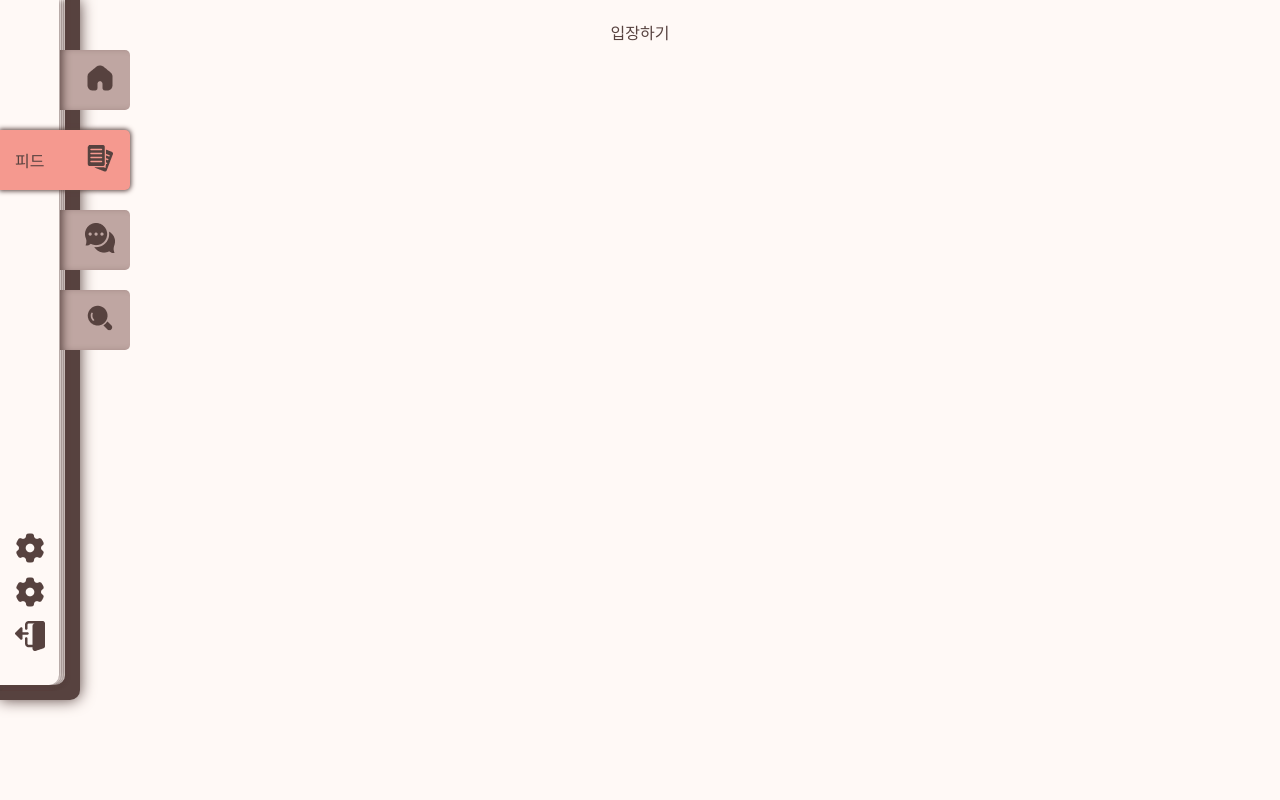
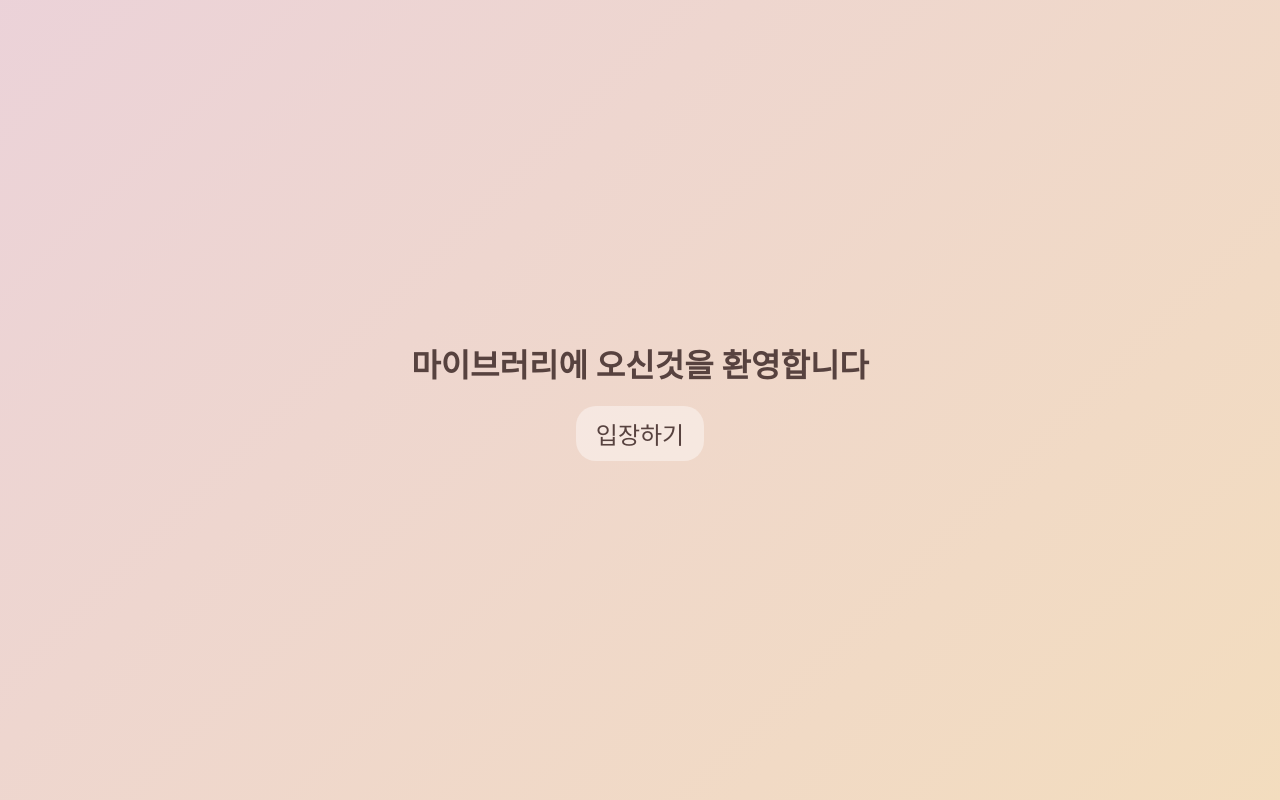
Before and after one commit to thingk0/Mybrary, a React (Create React App) app in the folder frontend/: page / in a window 1280 px wide. Built offline with nearby package versions, Linux system fonts and the light colour scheme; a web font is replaced by a local one.

Commit message:
FEAT : 웰컴,배경,에러페이지가기수정
Change-Id: Ic06c43e97031274e4ad85973a38ba2b99c8d2180

```diff
--- a/frontend/package.json
+++ b/frontend/package.json
@@ -21,6 +21,7 @@
     "lottie-web": "^5.12.2",
     "multer": "^1.4.5-lts.1",
     "mysql2": "^3.9.1",
+    "particles.js": "^2.0.0",
     "react": "^18.2.0",
     "react-dom": "^18.2.0",
     "react-draft-wysiwyg": "^1.15.0",
--- a/frontend/src/App.js
+++ b/frontend/src/App.js
@@ -1,4 +1,4 @@
-import { Outlet } from "react-router-dom";
+import { Outlet, useLocation } from "react-router-dom";
 import Nav from "./components/atom/Nav";
 import "./App.css";
 import axios from "axios";
@@ -56,10 +56,14 @@ export default function App() {
     }
     socketConnect();
   }, []);
+  const location = useLocation(); // 현재 위치 정보를 가져옵니다.
+
+  // 현재 경로가 홈('/')이면 Nav를 숨깁니다.
+  const showNav = location.pathname !== "/" && location.pathname !== "/join";
 
   return (
     <>
-      <Nav />
+      {showNav && <Nav />}
       <div>
         <Outlet />
       </div>
--- a/frontend/src/index.css
+++ b/frontend/src/index.css
@@ -1,5 +1,18 @@
 body {
   margin: 0;
   padding: 0;
-  background-color: var(--main4);
+  background: linear-gradient(135deg, #fff4e8 0%, #ffe1e1 100%);
+  animation: gradientBG 7s ease infinite;
+  background-size: 400% 400%;
 }
+@keyframes gradientBG {
+  0% {
+    background-position: 0% 50%;
+  }
+  50% {
+    background-position: 100% 50%;
+  }
+  100% {
+    background-position: 0% 50%;
+  }
+}
--- a/frontend/src/pages/ErrorPage.js
+++ b/frontend/src/pages/ErrorPage.js
@@ -1,6 +1,7 @@
 import Container from "../components/frame/Container";
 import styles from "./style/ErrorPage.module.css";
 import React from "react";
+import { Link } from "react-router-dom";
 import animationData from "../assets/lottie/image.json";
 import LottieAnimation from "../components/common/LottieAnimation.js";
 export default function ErrorPage() {
@@ -12,6 +13,9 @@ export default function ErrorPage() {
             <span className={styles.앗}>앗!!!</span>
             <span className={styles.잘못된}> 잘못된 접근입니다 ! </span>
             <span>다시확인해주세요</span>
+            <Link to="/join">
+              <button>로그인페이지로 이동하기</button>
+            </Link>
           </div>
           <div className={styles.이미지공간}>
             <LottieAnimation animationPath={animationData} />
--- a/frontend/src/pages/MybraryPage.js
+++ b/frontend/src/pages/MybraryPage.js
@@ -62,45 +62,45 @@ export default function MybraryPage() {
     },
   });
 
-  useEffect(() => {
-    async function fetchMybraryData() {
-      try {
-        const memberId = user.memberId;
-        console.log(memberId);
-        console.log(user.nickname);
-        if (memberId == nowuser) {
-          const response = await getMyMybrary();
-          console.log("내라이브러리입니다");
-          setCheckme(true);
-          setTestuser(response);
-          setBgColor(response.data.backgroundColor.toString());
-          setEsColor(easelImgs[response.data.easelColor - 1]);
-          setEaselnum(response.data.easelColor);
-          setTbColor(tableImgs[response.data.deskColor - 1]);
-          setTablenum(response.data.deskColor);
-          setBsColor(bookshelfImgs[response.data.bookshelfColor - 1]);
-          setBookshelfnum(response.data.bookshelfColor - 1);
-          setFrameimgurl(response.data.frameImageUrl);
-        } else {
-          const response = await getMyMybrary(nowuser);
-          console.log("상대방의라이브러리입니다");
-          setTestuser(response);
-          setBgColor(response.data.backgroundColor.toString());
-          setEsColor(easelImgs[response.data.easelColor - 1]);
-          setEaselnum(response.data.easelColor);
-          setTbColor(tableImgs[response.data.deskColor - 1]);
-          setTablenum(response.data.deskColor);
-          setBsColor(bookshelfImgs[response.data.bookshelfColor - 1]);
-          setBookshelfnum(response.data.bookshelfColor - 1);
-          setFrameimgurl(response.data.frameImageUrl);
-        }
-      } catch (error) {
-        console.error("데이터를 가져오는 데 실패했습니다:", error);
-      }
-    }
+  // useEffect(() => {
+  //   async function fetchMybraryData() {
+  //     try {
+  //       const memberId = user.memberId;
+  //       console.log(memberId);
+  //       console.log(user.nickname);
+  //       if (memberId == nowuser) {
+  //         const response = await getMyMybrary();
+  //         console.log("내라이브러리입니다");
+  //         setCheckme(true);
+  //         setTestuser(response);
+  //         setBgColor(response.data.backgroundColor.toString());
+  //         setEsColor(easelImgs[response.data.easelColor - 1]);
+  //         setEaselnum(response.data.easelColor);
+  //         setTbColor(tableImgs[response.data.deskColor - 1]);
+  //         setTablenum(response.data.deskColor);
+  //         setBsColor(bookshelfImgs[response.data.bookshelfColor - 1]);
+  //         setBookshelfnum(response.data.bookshelfColor - 1);
+  //         setFrameimgurl(response.data.frameImageUrl);
+  //       } else {
+  //         const response = await getMyMybrary(nowuser);
+  //         console.log("상대방의라이브러리입니다");
+  //         setTestuser(response);
+  //         setBgColor(response.data.backgroundColor.toString());
+  //         setEsColor(easelImgs[response.data.easelColor - 1]);
+  //         setEaselnum(response.data.easelColor);
+  //         setTbColor(tableImgs[response.data.deskColor - 1]);
+  //         setTablenum(response.data.deskColor);
+  //         setBsColor(bookshelfImgs[response.data.bookshelfColor - 1]);
+  //         setBookshelfnum(response.data.bookshelfColor - 1);
+  //         setFrameimgurl(response.data.frameImageUrl);
+  //       }
+  //     } catch (error) {
+  //       console.error("데이터를 가져오는 데 실패했습니다:", error);
+  //     }
+  //   }
 
-    fetchMybraryData();
-  }, []);
+  //   fetchMybraryData();
+  // }, []);
 
   const color = [
     "1",
--- a/frontend/src/pages/SearchPage.js
+++ b/frontend/src/pages/SearchPage.js
@@ -69,6 +69,7 @@ export default function SearchPage() {
 
   useEffect(() => {
     const test = async () => {
+      try {
         const res1 = await getPopularList(); // data로 아무것도 안넘어옴
         const res2 = await searchThread("키워드", {
           page: 10,
@@ -87,6 +88,9 @@ export default function SearchPage() {
         console.log(res2);
         console.log(res3);
         console.log(res4);
+      } catch {
+        navigate("/error");
+      }
     };
     test();
     // 컴포넌트 마운트 시 localStorage에서 최근 검색어 불러오기
--- a/frontend/src/pages/WelcomePage.js
+++ b/frontend/src/pages/WelcomePage.js
@@ -5,13 +5,15 @@ export default function WelcomePage() {
   const navigate = useNavigate();
 
   const handleStart = () => {
-    navigate("mybrary/userid");
+    navigate("/join");
   };
 
   return (
     <>
       <div className={styles.container}>
-        <div>
+        <div className={styles.문구}>
+          <div>마이브러리에 오신것을 환영합니다</div>
+
           <div onClick={() => handleStart()}>입장하기</div>
         </div>
       </div>
--- a/frontend/src/pages/style/JoinPage.module.css
+++ b/frontend/src/pages/style/JoinPage.module.css
@@ -1,5 +1,4 @@
 .joinmain {
-  margin-left: 50px;
   margin-top: 100px;
   background-color: #57423f;
   border: 5px solid #ba667e;
@@ -11,7 +10,7 @@
 .backpage1 {
   width: 96%;
   height: 98%;
-  background-color: #fffbfb;
+  background-color: #fff6f0;
   display: flex;
   justify-content: center;
   align-items: center;
@@ -24,13 +23,13 @@
   width: 97%;
   height: 100%;
   border: solid 3px black;
-  background-color: #fffbfb;
+  background-color: #fff6f0;
 }
 .backpage3 {
   width: 97%;
   height: 100%;
   border: solid 3px black;
-  background-color: #fffbfb;
+  background-color: #fff6f0;
   display: flex;
   justify-content: center;
   align-items: center;
--- a/frontend/src/pages/style/PaperplanePage.module.css
+++ b/frontend/src/pages/style/PaperplanePage.module.css
@@ -101,7 +101,7 @@
 }
 .chat {
   height: 100%;
-  width: 63%;
+  width: 65%;
   background-color: #fff9f6;
   box-shadow: 0px 0px 25px 0px rgba(0, 0, 0, 0.25);
   backdrop-filter: blur(12.5px);
--- a/frontend/src/pages/style/WelcomePage.module.css
+++ b/frontend/src/pages/style/WelcomePage.module.css
@@ -1,5 +1,46 @@
 .container {
-  width: 100vi;
-  margin: 20px auto;
+  display: flex;
+  justify-content: center;
+  align-items: center;
+  height: 100vh;
+  background: linear-gradient(135deg, #e0c3ff 0%, #ffed95 100%);
+  background-size: 400% 400%;
+  animation: gradientBG 7s ease infinite;
+}
+
+.문구 {
   text-align: center;
+  color: white;
 }
+
+.문구 > div:first-child {
+  margin-bottom: 20px;
+  font-size: 2rem;
+  font-weight: bold;
+}
+
+.문구 > div:last-child {
+  cursor: pointer;
+  display: inline-block;
+  padding: 10px 20px;
+  background-color: rgba(255, 255, 255, 0.4);
+  border-radius: 20px;
+  font-size: 1.5rem;
+  transition: background-color 0.3s ease;
+}
+
+.문구 > div:last-child:hover {
+  background-color: rgba(255, 255, 255, 0.7);
+}
+
+@keyframes gradientBG {
+  0% {
+    background-position: 0% 50%;
+  }
+  50% {
+    background-position: 100% 50%;
+  }
+  100% {
+    background-position: 0% 50%;
+  }
+}
--- a/frontend/src/store/useUserStore.js
+++ b/frontend/src/store/useUserStore.js
@@ -23,5 +23,5 @@ const useUserStore = create(
 export default useUserStore;
 
 /* 꺼내서 쓰는 코드
- const memberId = useUserStore(state => state.user.memberId);
-*/
+ */
+//  const memberId = useUserStore(state => state.user.memberId);
```
Also changed, not shown: 1 other file (tests, documents, lock files or other folders). Lines whose indentation alone changed are shown as unchanged.
